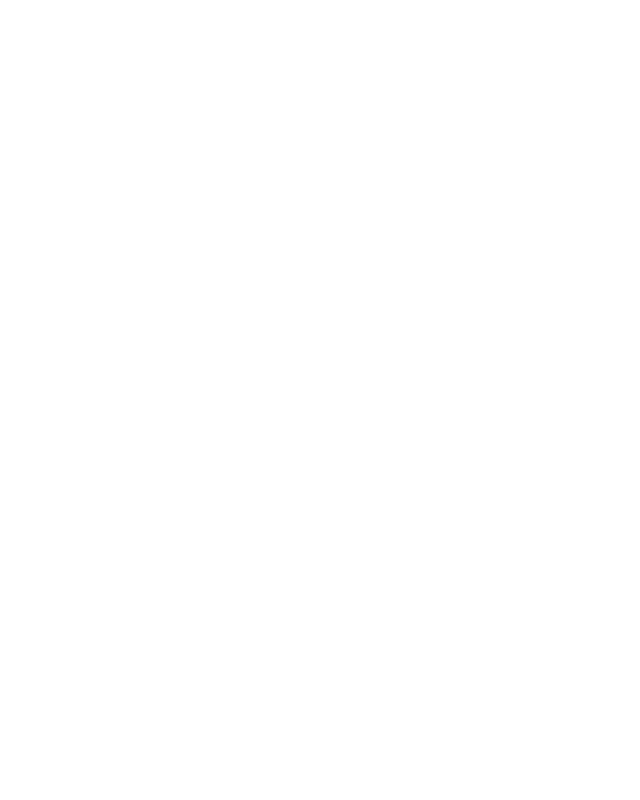
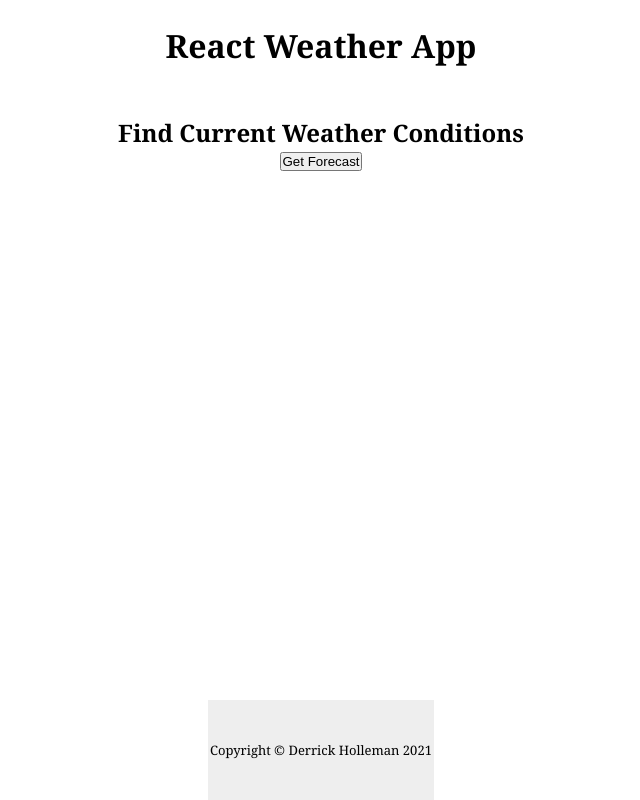
Before and after one commit to derrickholleman/weather-app, a React (Create React App) app: page / in a window 1280 px wide. Shown: the whole page, without its empty margins (319-959 px from the left). Built offline with nearby package versions, Linux system fonts and the light colour scheme.

Commit message:
save before copy paste

```diff
--- a/src/App.js
+++ b/src/App.js
@@ -1,10 +1,19 @@
 import React from 'react';
 import './global.css';
+import Forecast from './Components/Forecast';
 
 function App() {
   return (
     <div className="App">
+      <h1>React Weather App</h1>
 
+      <main>
+        <Forecast />
+      </main>
+
+      <footer>
+        <p>Copyright &copy; Derrick Holleman 2021</p>
+      </footer>
     </div>
   );
 }
--- /dev/null
+++ b/src/Components/Conditions/index.jsx
@@ -0,0 +1,22 @@
+import React from 'react';
+
+const Conditions = (props) => {
+    const {responseObj} = props;
+    return (
+        <div>
+            {responseObj.cod === 200 ?
+                /* if a valid response then */
+                <div>
+                    <p><strong>{responseObj.name}</strong></p>
+                    <p>
+                        It is currently
+                        {Math.round(responseObj.main.temp)} degrees out with {responseObj.weather[0].description}
+                    </p>
+                </div>
+                : null
+            }
+        </div>
+    )
+}
+
+export default Conditions;
--- /dev/null
+++ b/src/Components/Forecast/index.jsx
@@ -0,0 +1,39 @@
+import React, { useState } from 'react';
+import Conditions from '../Conditions';
+
+const Forecast = () => {
+
+    let [city, setCity] = useState('');
+    let [unit, setUnit] = useState('imperial');
+    let [responseObj, setResponseObj] = useState({});
+    const uriEncodedCity = encodeURIComponent(city);
+
+    function getForecast(){
+        /* fetching weather data */
+        fetch(`https://community-open-weather-map.p.rapidapi.com/weather?units=${unit}&q=${uriEncodedCity}`, {
+	    "method": "GET",
+	    "headers": {
+		"x-rapidapi-key": "bd4eca8f7emsh0075a40e9413e85p10104djsn8a45d27746bf",
+		"x-rapidapi-host": "community-open-weather-map.p.rapidapi.com"
+	}
+})
+    .then(response => response.json())
+    .then(response => {
+        setResponseObj(response);
+    })
+    .catch(err => {
+        console.error(err);
+    });
+}
+
+    return (
+        <div>
+            <h2>Find Current Weather Conditions</h2>
+            <button onClick={getForecast}>Get Forecast</button>
+            <Conditions responseObj={responseObj} />
+
+        </div>
+    )
+}
+
+export default Forecast;
--- a/src/global.css
+++ b/src/global.css
@@ -8,3 +8,31 @@
   margin: 0;
   padding: 0;
 }
+
+.App {
+  display:flex;
+  align-items: center;
+  flex-direction: column;
+  min-height: 100vh;
+
+}
+
+h1 {
+  padding: 1.5rem;
+}
+
+main {
+  flex-grow: 1;
+  text-align: center;
+  padding: 25px;
+}
+footer {
+  padding: 2px;
+  min-height: 100px;
+  display: flex;
+  flex-direction: column;
+  justify-content: center;
+  background: #EEEEEE;
+  font-size: small;
+  text-align: center;
+}
```
